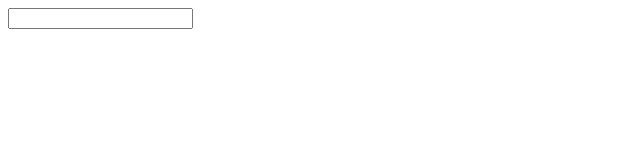
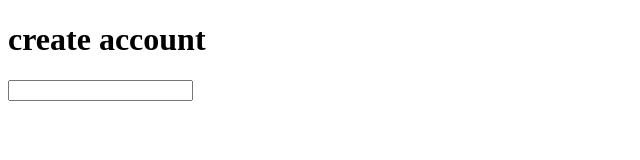
Before and after one commit to oluchidev/learning-git, a plain HTML site: page login.html in a window 1280 px wide. Shown: the whole page, without its empty margins (0-640 px from the left). Drawn offline with Linux system fonts and the light colour scheme.

Commit message:
done with corrections

```diff
--- a/login.html
+++ b/login.html
@@ -7,7 +7,7 @@
     <title>Document</title>
 </head>
 <body>
+    <h1>create account</h1>
     <input type="text" class="hey">
-
 </body>
 </html>
```
